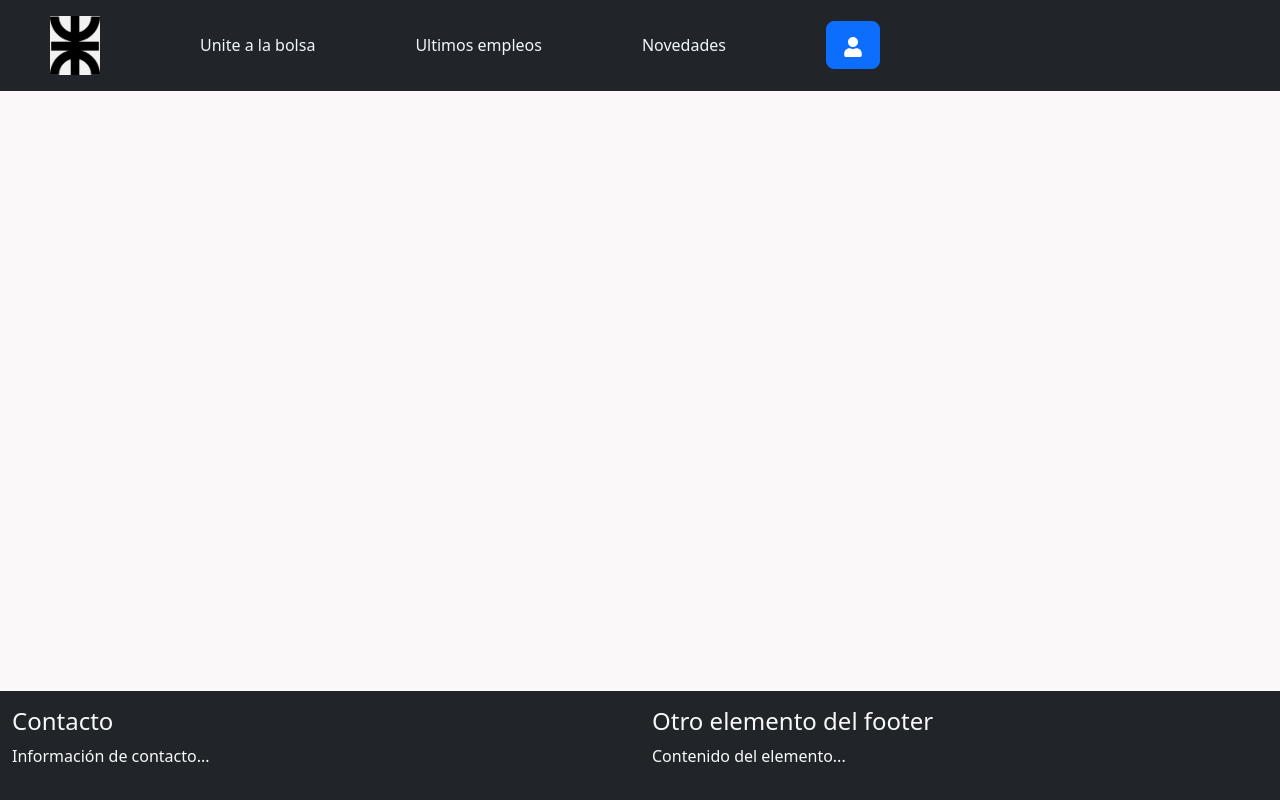
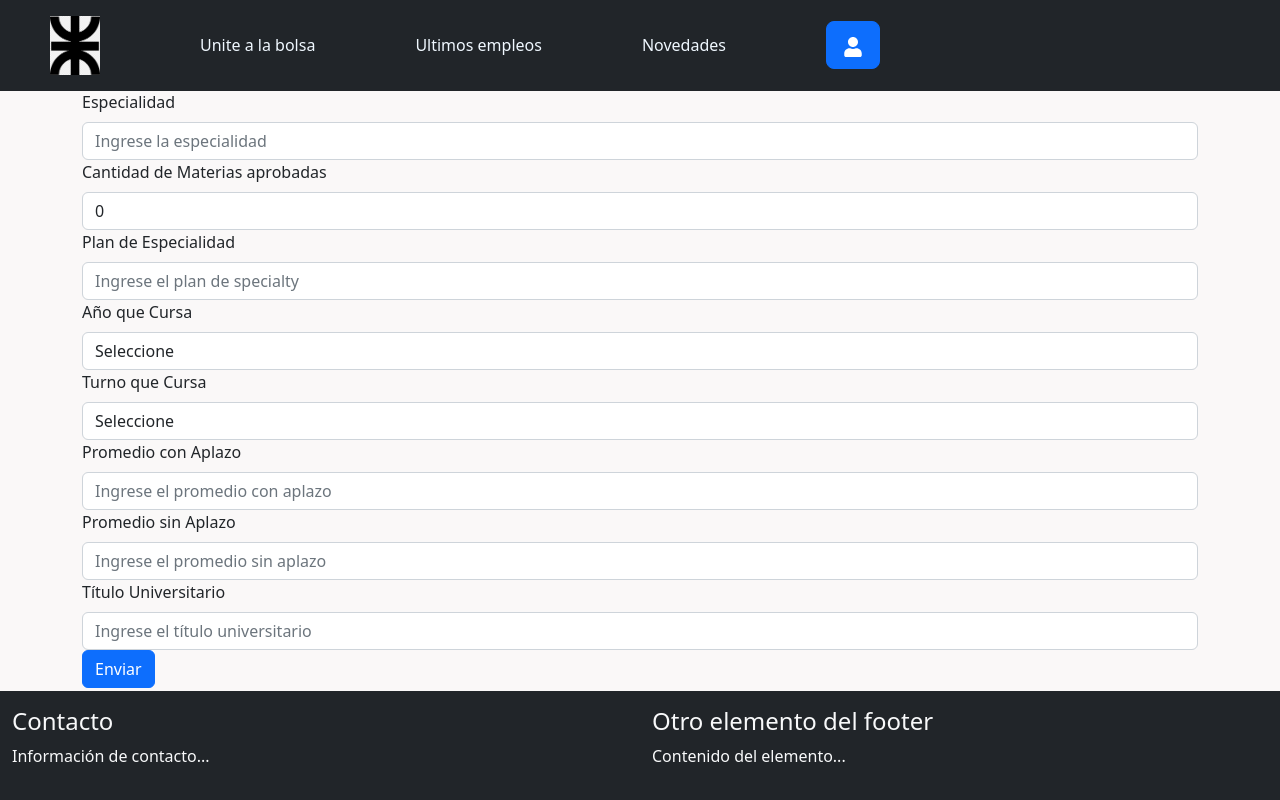
Before and after one commit to Lucianosolari/BolsaDeTrabajo, a React (Vite) app in the folder BolsaDeTrabajo/: page /universityStudent in a window 1280 px wide. Built offline with nearby package versions, Linux system fonts and the light colour scheme.

Commit message:
Add university info - ok

```diff
--- a/BolsaDeTrabajo/src/App.jsx
+++ b/BolsaDeTrabajo/src/App.jsx
@@ -32,32 +32,28 @@ function App() {
                 <Route path="/" element={<Home />} />
                 <Route path="/login" element={<Login />} />
 
-                <Route path="/signInOption" element={<SignIn/>}/>
+                <Route path="/signInOption" element={<SignIn />} />
 
                 <Route
                   path="/studentsform"
                   element={<RegisterPersonalInfoForm />}
                 />
 
-                <Route
-                  path="/companyform"
-                  element={<CompanyInfoForm/>}
-                />
+                <Route path="/companyform" element={<CompanyInfoForm />} />
                 <Route path="/admin" element={<AdminForm />} />
                 <Route path="/recover-password" element={<RecoverPassword />} />
-                <Route
-                  path="/UniversityInfoForm"
-                  element={<UniversityInfoForm></UniversityInfoForm>}
-                />
 
                 <Route path="/createOffer" element={<CreateOffer />} />
                 <Route path="/Offers" element={<Offers />}></Route>
 
                 <Route path="/navStudent" element={<NavStudent />}></Route>
                 <Route path="/addressStudent" element={<AddressForm />} />
+                <Route
+                  path="/universityStudent"
+                  element={<UniversityInfoForm />}
+                />
 
-                <Route path="/createCareer" element={<CreateCareer/>}/>
-
+                <Route path="/createCareer" element={<CreateCareer />} />
               </Routes>
             </Container>
           </BrowserRouter>
--- a/BolsaDeTrabajo/src/components/NavBar/StudentMenu.jsx
+++ b/BolsaDeTrabajo/src/components/NavBar/StudentMenu.jsx
@@ -57,9 +57,13 @@ const StudentMenu = () => {
             to="/addressStudent"
             style={{ margin: "0px" }}
           >
-            <FaUser className="mr-2" /> Domicilio Familiar
+            <FaUser className="mr-2" /> Domicilio
           </Dropdown.Item>
-          <Dropdown.Item as={Link} to="/" style={{ margin: "0px" }}>
+          <Dropdown.Item
+            as={Link}
+            to="/universityStudent"
+            style={{ margin: "0px" }}
+          >
             <FaClipboard className="mr-2" /> Datos facultativos
           </Dropdown.Item>
           <Dropdown.Item as={Link} to="/" style={{ margin: "0px" }}>
--- a/BolsaDeTrabajo/src/components/Students/UniversityInfoForm.jsx
+++ b/BolsaDeTrabajo/src/components/Students/UniversityInfoForm.jsx
@@ -1,6 +1,7 @@
-import React, { useState } from "react";
+import React, { useState, useContext } from "react";
 import { Form, Button } from "react-bootstrap";
 import { updateStudentUniversityInfo } from "../../api";
+import { UserContext } from "../../context/UserContext";
 
 export default function UniversityInfoForm() {
   const [specialty, setSpecialty] = useState("");
@@ -8,15 +9,18 @@ export default function UniversityInfoForm() {
   const [specialtyPlan, setSpecialtyPlan] = useState("");
   const [currentStudyYear, setCurrentStudyYear] = useState("");
   const [studyTurn, setStudyTurn] = useState("");
-  const [averageMarksWithPostponement, setAverageMarksWithPostponement] = useState("");
-  const [averageMarksWithoutPostponement, setAverageMarksWithoutPostponement] = useState("");
+  const [averageMarksWithPostponement, setAverageMarksWithPostponement] =
+    useState("");
+  const [averageMarksWithoutPostponement, setAverageMarksWithoutPostponement] =
+    useState("");
   const [collegeDegree, setCollegeDegree] = useState("");
   const [error, setError] = useState("");
+  const { user } = useContext(UserContext);
 
   const handleSubmit = async (event) => {
     event.preventDefault();
     try {
-      const data = await updateStudentUniversityInfo({
+      const data = await updateStudentUniversityInfo(user.token, {
         specialty: specialty,
         approvedSubjectsQuantity: approvedSubjectsQuantity,
         specialtyPlan: specialtyPlan,
@@ -24,7 +28,7 @@ export default function UniversityInfoForm() {
         studyTurn: studyTurn,
         averageMarksWithPostponement: averageMarksWithPostponement,
         averageMarksWithoutPostponement: averageMarksWithoutPostponement,
-        collegeDegree: collegeDegree
+        collegeDegree: collegeDegree,
       });
       console.log(data);
     } catch (e) {
@@ -40,7 +44,7 @@ export default function UniversityInfoForm() {
           <Form.Label>Especialidad</Form.Label>
           <Form.Control
             type="text"
-            placeholder="Ingrese la specialty"
+            placeholder="Ingrese la especialidad"
             value={specialty}
             onChange={(e) => setSpecialty(e.target.value)}
           />
@@ -73,13 +77,13 @@ export default function UniversityInfoForm() {
             value={currentStudyYear}
             onChange={(e) => setCurrentStudyYear(e.target.value)}
           >
-            <option value="">Seleccione</option>
-            <option value="1">1° Año</option>
-            <option value="2">2° Año</option>
-            <option value="3">3° Año</option>
-            <option value="4">4° Año</option>
-            <option value="5">5° Año</option>
-            <option value="6">6° Año</option>
+            <option value={0}>Seleccione</option>
+            <option value={1}>1° Año</option>
+            <option value={2}>2° Año</option>
+            <option value={3}>3° Año</option>
+            <option value={4}>4° Año</option>
+            <option value={5}>5° Año</option>
+            <option value={6}>6° Año</option>
           </Form.Control>
         </Form.Group>
 
```
Lines whose indentation alone changed are shown as unchanged.
